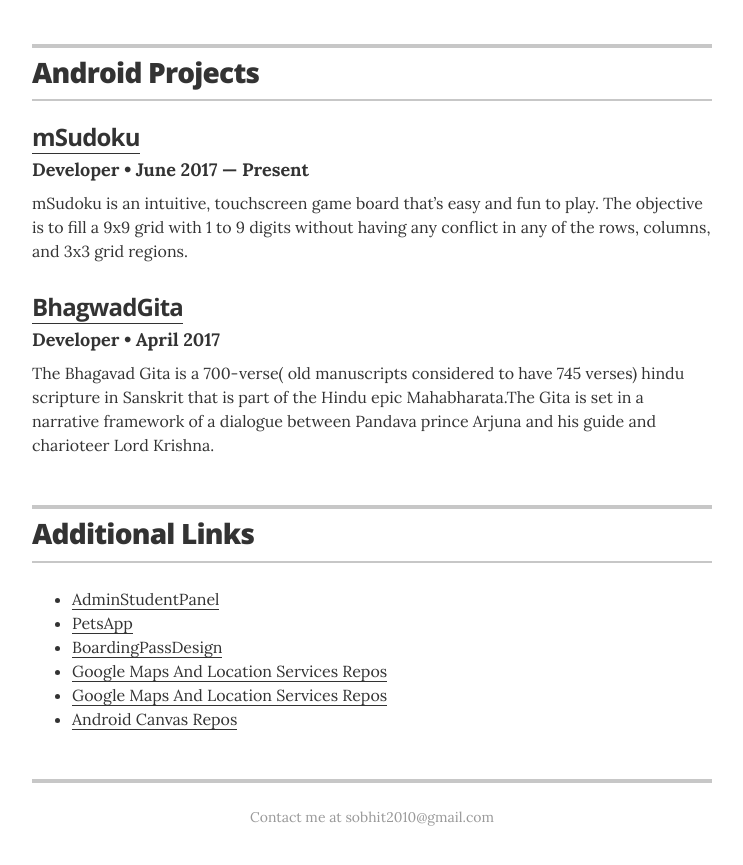
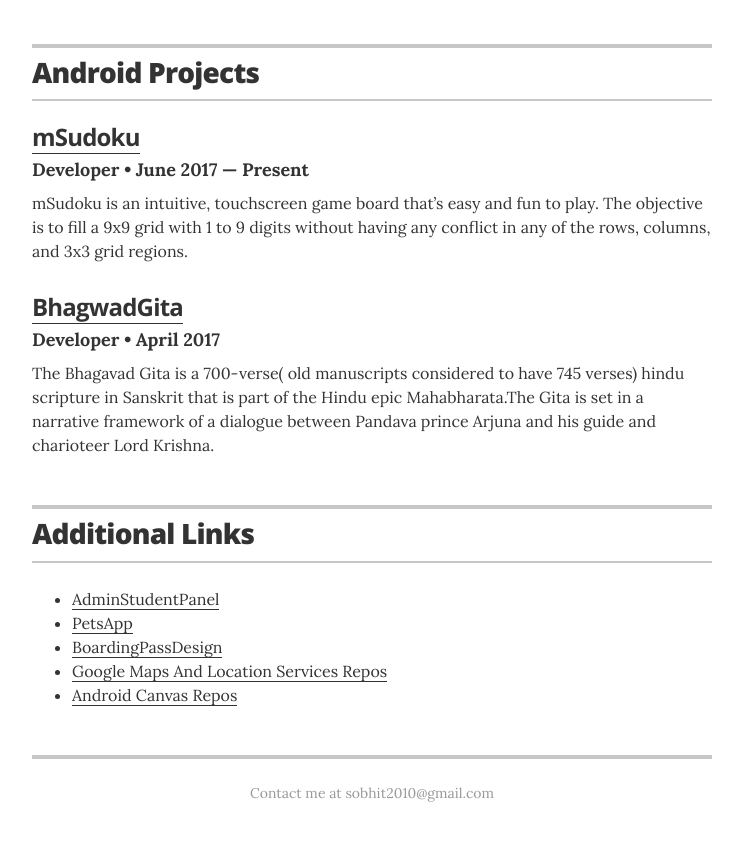
Before and after one commit to MrDroid17/resume, a Jekyll site: the page built from index.html, in a window 1280 px wide and 900 px high, scrolled down 1494 px. Shown: the top 865 px of the window, without its empty margins (268-1011 px from the left). Built offline with Jekyll 4.4.1, drawn with Linux system fonts in a browser that asks for light colours.

```diff
--- a/_data/links.yml
+++ b/_data/links.yml
@@ -11,8 +11,5 @@
 - url: "https://github.com/MrDroid17/GoogleMapsAndLocationServices"
   description: Google Maps And Location Services Repos
 
-- url: "https://github.com/MrDroid17/GoogleMapsAndLocationServices"
-  description: Google Maps And Location Services Repos
-
 - url: "https://github.com/MrDroid17/DrawUsingAndroidCanvas"
   description: Android Canvas Repos
```
Also changed, not shown: README.md, 1 other file.
